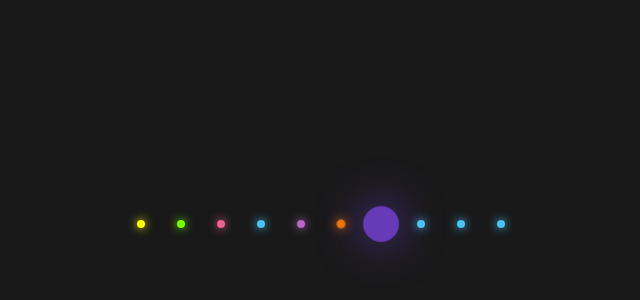
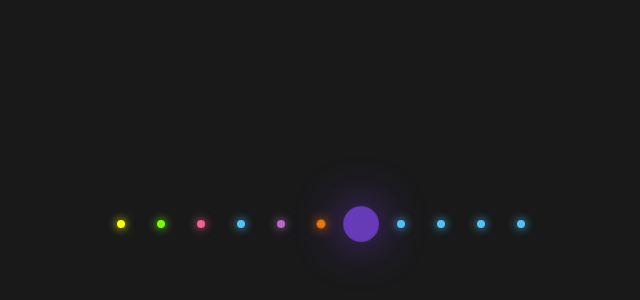
Before and after one commit to oliverojose95/My-first-repo, a plain HTML site: page index.html in a window 1280 px wide. Shown: the part 176-476 px from the top of the page, without its empty margins (319-959 px from the left). Drawn offline with Linux system fonts and the light colour scheme.

Commit message:
added more

```diff
--- a/index.html
+++ b/index.html
@@ -18,6 +18,7 @@
     <li></li>
     <li></li>
     <li></li>
+    <li></li>
   </ul>
 </body>
 </html>
--- a/styles.css
+++ b/styles.css
@@ -93,3 +93,9 @@ ul li:nth-child(10) {
   background: #4fc3f7;
   box-shadow: 0 0 50px #4fc3f7;
 }
+
+ul li:nth-child(11) {
+  animation-delay: -0.8s;
+  background: #4fc3f7;
+  box-shadow: 0 0 50px #4fc3f7;
+}
```
